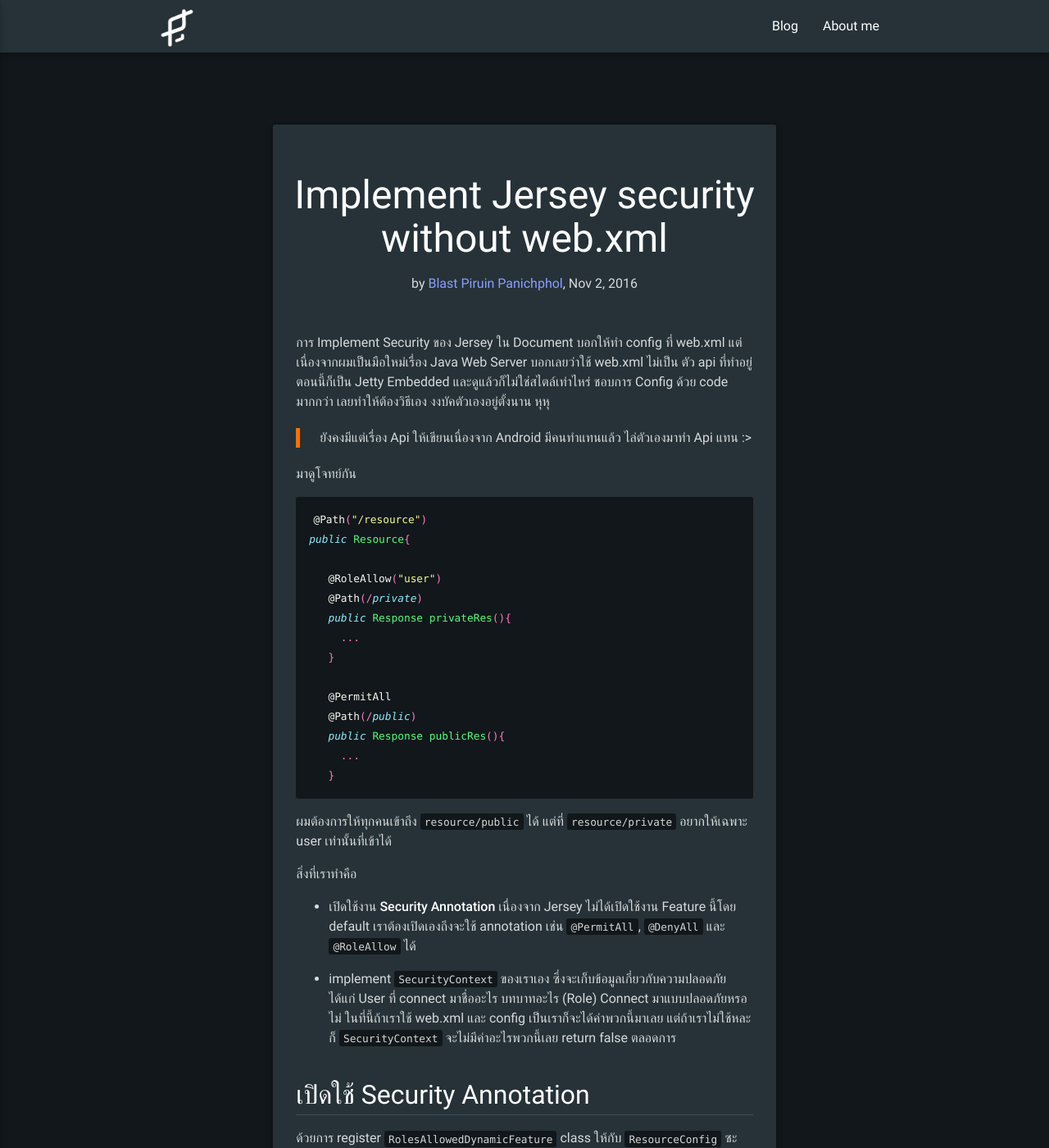
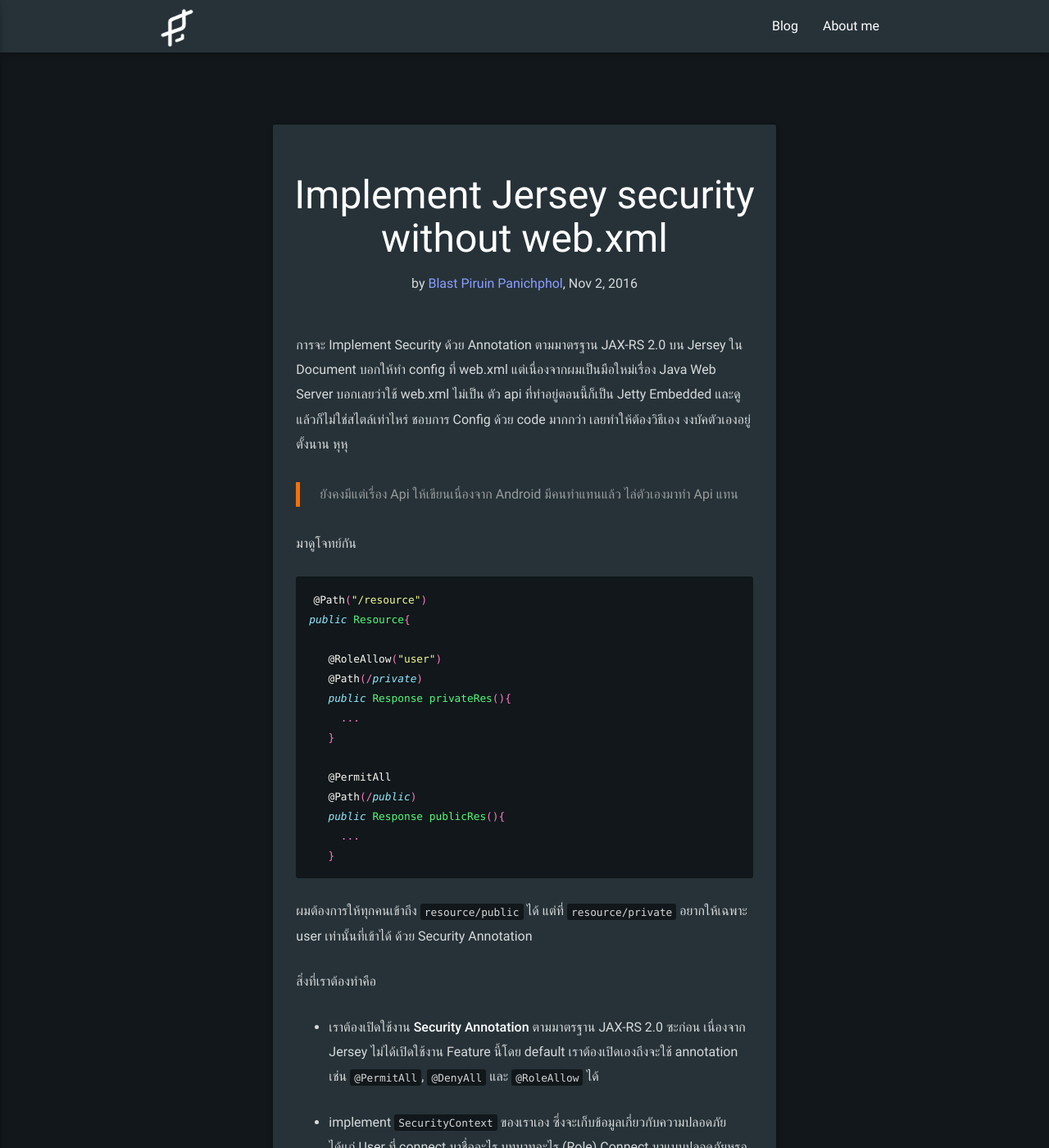
Before and after one commit to piruin/piruin.github.io, a Jekyll site: the page built from _posts/2016-11-02-implement-jersey-security-without-config-xml.md, in a window 1280 px wide and 1400 px high. Shown: the whole window at 82% size. Built offline with Jekyll 4.4.1, drawn with Linux system fonts in a browser that asks for light colours; nearby versions of some CDN libraries; comment, search, counter and statistics services are not loaded; some of the changed text lies outside the part shown.

Commit message:
Fix typo and adjust style for readiness

````diff
--- a/_posts/2016-11-02-implement-jersey-security-without-config-xml.md
+++ b/_posts/2016-11-02-implement-jersey-security-without-config-xml.md
@@ -1,15 +1,15 @@
 ---
 title: Implement Jersey security without web.xml
-tags: ["Jersey", "Jetty", "RESTful"]
+tags: ["Jersey", "Jetty", "RESTful", "jax-rs"]
 lang: th
 category: java
 ---
 
-การ Implement Security ของ Jersey ใน Document บอกให้ทำ config ที่ web.xml
+การจะ Implement Security ด้วย Annotation ตามมาตรฐาน JAX-RS 2.0 บน Jersey ใน Document บอกให้ทำ config ที่ web.xml
 แต่เนื่องจากผมเป็นมือใหม่เรื่อง Java Web Server บอกเลยว่าใช้ web.xml ไม่เป็น ตัว api ที่ทำอยู่ตอนนี้ก็เป็น Jetty Embedded
 และดูแล้วก็ไม่ใช่สไตล์เท่าไหร่ ชอบการ Config ด้วย code มากกว่า เลยทำให้ต้องวิธีเอง งงบัคตัวเองอยู่ตั้งนาน หุหุ
 
-> ยังคงมีแต่เรื่อง Api ให้เขียนเนื่องจาก Android มีคนทำแทนแล้ว ไล่ตัวเองมาทำ Api แทน :>
+> ยังคงมีแต่เรื่อง Api ให้เขียนเนื่องจาก Android มีคนทำแทนแล้ว ไล่ตัวเองมาทำ Api แทน
 
 มาดูโจทย์กัน
 
@@ -30,21 +30,24 @@
    }
 ```
 
-ผมต้องการให้ทุกคนเข้าถึง `resource/public` ได้ แต่ที่ `resource/private` อยากให้เฉพาะ user เท่านั้นที่เข้าได้
+ผมต้องการให้ทุกคนเข้าถึง `resource/public` ได้ แต่ที่ `resource/private` อยากให้เฉพาะ user
+เท่านั้นที่เข้าได้ ด้วย Security Annotation
 
-สิ่งที่เราทำคือ
+สิ่งที่เราต้องทำคือ
 
-- เปิดใช้งาน **Security Annotation**  เนื่องจาก Jersey ไม่ได้เปิดใช้งาน Feature นี้โดย default เราต้องเปิดเองถึงจะใช้ annotation เช่น `@PermitAll`, `@DenyAll` และ `@RoleAllow` ได้
+- เราต้องเปิดใช้งาน **Security Annotation** ตามมาตรฐาน JAX-RS 2.0 ซะก่อน  เนื่องจาก Jersey
+ไม่ได้เปิดใช้งาน Feature นี้โดย default เราต้องเปิดเองถึงจะใช้ annotation เช่น  `@PermitAll`, `@DenyAll`
+และ `@RoleAllow` ได้
 
-- implement `SecurityContext` ของเราเอง ซึ่งจะเก็บข้อมูลเกี่ยวกับความปลอดภัย ได้แก่ User ที่ connect มาชื่ออะไร บทบาทอะไร (Role) Connect มาแบบปลอดภัยหรอไม่
-ในที่นี้ถ้าเราใช้ web.xml และ config เป็นเราก็จะได้ค่าพวกนี้มาเลย แต่ถ้าเราไม่ใช้หละก็ `SecurityContext` จะไม่มีค่าอะไรพวกนี้เลย return false ตลอดการ
-
+- implement `SecurityContext` ของเราเอง ซึ่งจะเก็บข้อมูลเกี่ยวกับความปลอดภัย ได้แก่ User ที่ connect มาชื่ออะไร
+บทบาทอะไร (Role) Connect มาแบบปลอดภัยหรอไม่ ในที่นี้ถ้าเราใช้ web.xml และ config เป็นเราก็จะได้ค่าพวกนี้มาเลย
+แต่ถ้าเราไม่ใช้หละก็ `SecurityContext` จะไม่มีค่าอะไรพวกนี้เลย return false ตลอดการ
 
 ## เปิดใช้ Security Annotation
 
 ด้วยการ register `RolesAllowedDynamicFeature` class ให้กับ `ResourceConfig` ซะก่อน
+
 ```java
-
 public class ApplicationConfig extends ResourceConfig{
     public ApplicationConfig() {
         packages("com.awesome.api");
@@ -96,16 +101,21 @@
 >โค้ดนี้เป็นตัวอย่างให้พอเห็น Concept นะครับ  Copy ไปใช้เลยไม่ได้นะ
 
 มาดูกันว่ามันทำอะไรบ้าง
-1. ตรวจสอบก่อนว่ามีข้อมูลการยืนยันตัวตนเข้ามาหรือป่าว ในตัวอย่างนี้ใช้ Basic Authentication  ถ้าไม่มี filter หยุดทำงานเลย ซึ่งจะมีผลให้ SecurityContext ไม่มีข้อมูลอะไร Request นั้นก็จะเข้าถึงได้แต่ endpoint ไปเป็น `@PermitAll`
-2. เอาข้อมูลการยืนยันตัวตนไปลองหาในฐานข้อมูลดูว่าเจอไหม ถ้าไม่เจอก็ Return 401 ไปเลย หรือถ้าเจอแต่ไม่ใช่ user ที่เราอยากให้เข้าถึงได้เช่นเป็น Blacklist เราก็ return 403 ไปแทน
+
+1. ตรวจสอบก่อนว่ามีข้อมูลการยืนยันตัวตนเข้ามาหรือป่าว ในตัวอย่างนี้ใช้ Basic Authentication  ถ้าไม่มี filter หยุดทำงานเลย ซึ่งจะมีผลให้ SecurityContext
+ไม่มีข้อมูลอะไร Request นั้นก็จะเข้าถึงได้แต่ endpoint ไปเป็น `@PermitAll`
+2. เอาข้อมูลการยืนยันตัวตนไปลองหาในฐานข้อมูลดูว่าเจอไหม ถ้าไม่เจอก็ Return 401 ไปเลย หรือถ้าเจอแต่ไม่ใช่ user ที่เราอยากให้เข้าถึงได้เช่นเป็น Blacklist
+เราก็ return 403 ไปแทน
 3. ถ้าผ่านข้อ 2 มากได้ เราจะเอาข้อมูลที่ได้มาสร้าง `SecurityContext`
 4. ทำการ set ค่า `SecurityContext` ให้กับ Request นั้น เพื่อใช้ตรวจสอบกับ Security Annotation ต่อไป
 
->สังเกตุ `@Priority(1)` นะครับ เป็นจุดสำคัญมากๆ ถ้าไม่กำหนดไว้เป็นค่าต่ำๆ filter นี้อาจจะทำงานหลัง filter ของ Security Annotation ซึ่งหมายความว่าตอนนั้นจะยังไม่มี `SecurityContex` ทำให้การทำงานไม่เป็นอย่างที่ต้องการ
-
-> `@Provider` จะช่วย Regis class นี้เข้าไปใน `ResourceConfig` ที่เราทำไปก่อนหน้าอัติโนมัติถ้าหากอยู่ภายใต้ package ที่กำหนดไว้ใน resource Config
+สังเกตุ `@Priority(1)` นะครับ เป็นจุดสำคัญมากๆ ถ้าไม่กำหนดไว้เป็นค่าต่ำๆ filter นี้อาจจะทำงานหลัง filter ของ Security Annotation
+ซึ่งหมายความว่าตอนนั้นจะยังไม่มี `SecurityContex` ทำให้การทำงานไม่เป็นอย่างที่ต้องการ  ส่วน `@Provider` จะช่วย Register filter นี้เข้าไปใน
+`ResourceConfig` ที่เราทำไปก่อนหน้าอัติโนมัติเลย ถ้าหากอยู่ภายใต้ package ที่กำหนดไว้ใน resource Config
 
 ที่นี้มาดูการสร้าง `SecurityContext` กัน
+
+### Security Context
 
 ```java
 public class AuthenticationContext implements SecurityContext {
--- a/_sass/components/_article.scss
+++ b/_sass/components/_article.scss
@@ -4,9 +4,20 @@
     border-bottom: 1px solid $primary-color-light;
   }
 
+  p {
+    margin: 25px 0;
+    line-height: 1.9;
+  }
+
+
   ul > li {
     list-style-type: disc;
     margin-left: 40px;
+  }
+
+  li {
+    margin-top: 15px;
+    margin-bottom: 15;
   }
 
   code {
--- a/_sass/components/_global.scss
+++ b/_sass/components/_global.scss
@@ -111,9 +111,10 @@
 //  Blockquote
 
 blockquote {
-  margin: 20px 0;
+  margin: 30px 0;
   padding-left: 1.5rem;
   border-left: 5px solid $secondary-color;
+  color: $secondary-text-color;
 }
 
 // Icon Styles
````
Also changed, not shown: other parts of _posts/2016-11-02-implement-jersey-security-without-config-xml.md (+11 -6 lines).
